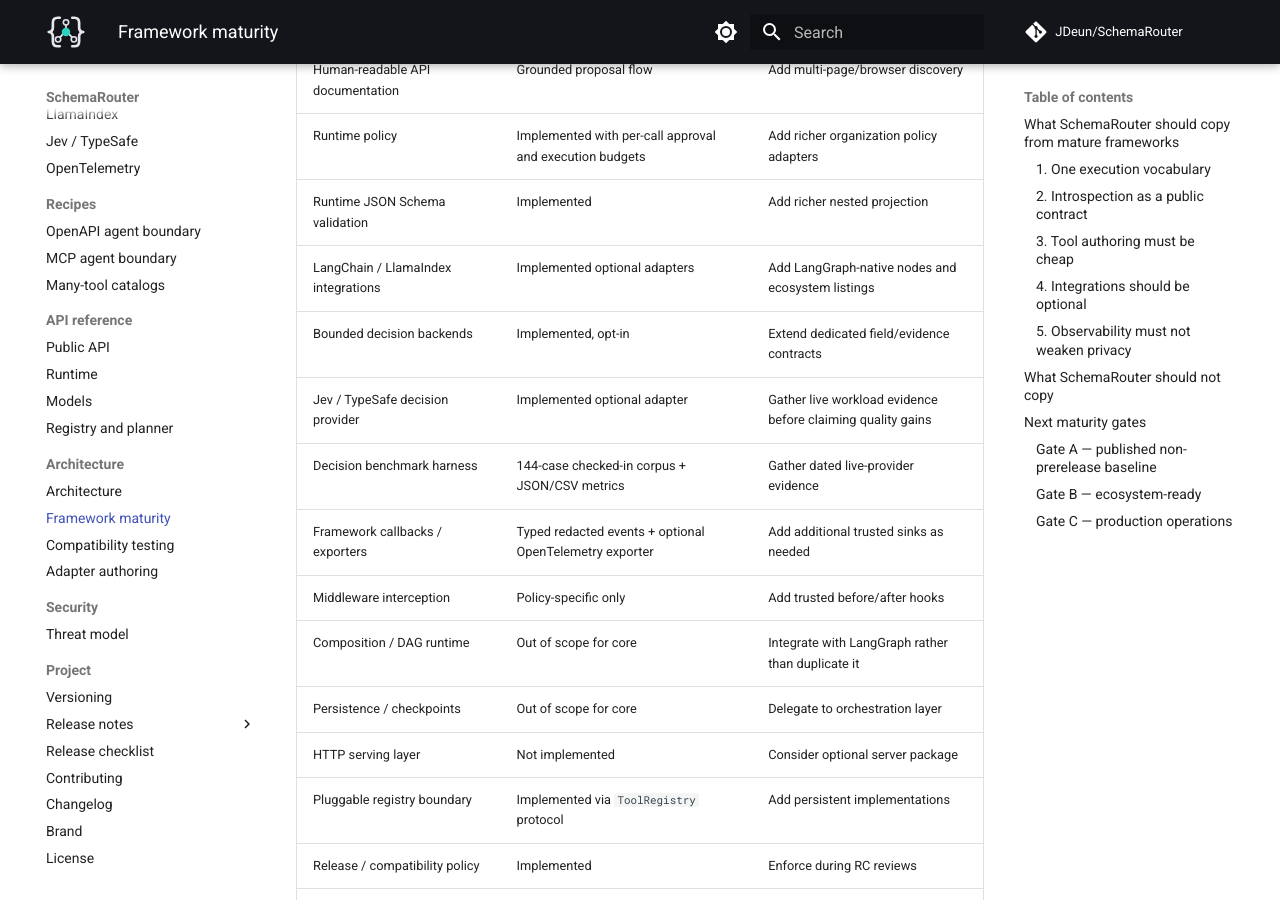
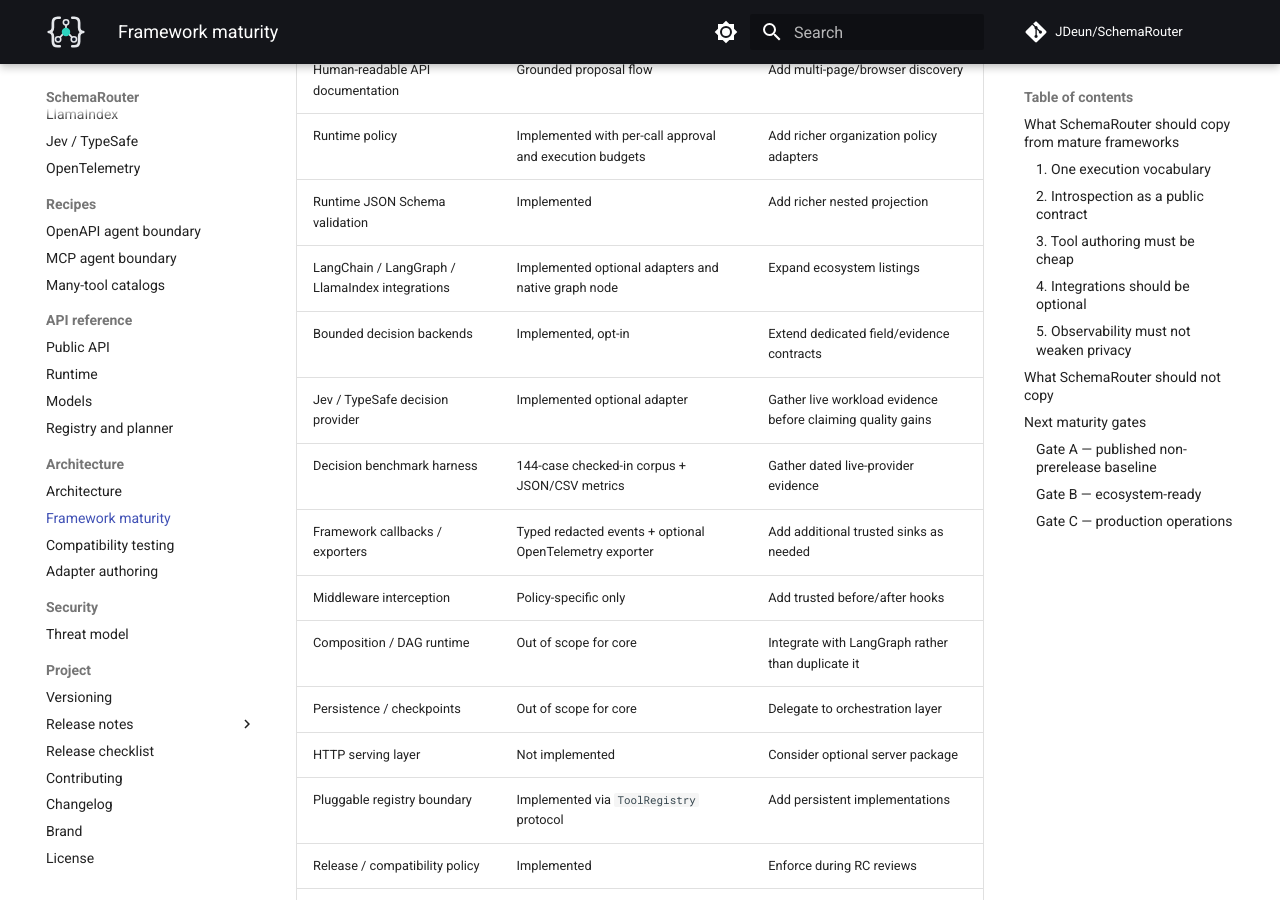
Before and after one commit to JDeun/SchemaRouter, an MkDocs documentation site: the page built from docs/framework-maturity.md, in a window 1280 px wide and 900 px high, scrolled down 1165 px. Built offline with MkDocs 1.6.1 and Material for MkDocs 9.7.7, drawn with Linux system fonts in a browser that asks for light colours; comment, search, counter and statistics services are not loaded; some of the changed text lies outside the part shown.

Commit message:
docs: mark LangGraph maturity gate complete

```diff
--- a/docs/framework-maturity.md
+++ b/docs/framework-maturity.md
@@ -24,7 +24,7 @@ This document tracks framework-level maturity rather than research metrics.
 | Human-readable API documentation | Grounded proposal flow | Add multi-page/browser discovery |
 | Runtime policy | Implemented with per-call approval and execution budgets | Add richer organization policy adapters |
 | Runtime JSON Schema validation | Implemented | Add richer nested projection |
-| LangChain / LlamaIndex integrations | Implemented optional adapters | Add LangGraph-native nodes and ecosystem listings |
+| LangChain / LangGraph / LlamaIndex integrations | Implemented optional adapters and native graph node | Expand ecosystem listings |
 | Bounded decision backends | Implemented, opt-in | Extend dedicated field/evidence contracts |
 | Jev / TypeSafe decision provider | Implemented optional adapter | Gather live workload evidence before claiming quality gains |
 | Decision benchmark harness | 144-case checked-in corpus + JSON/CSV metrics | Gather dated live-provider evidence |
```
Also changed, not shown: other parts of docs/framework-maturity.md (+1 -2 lines).
